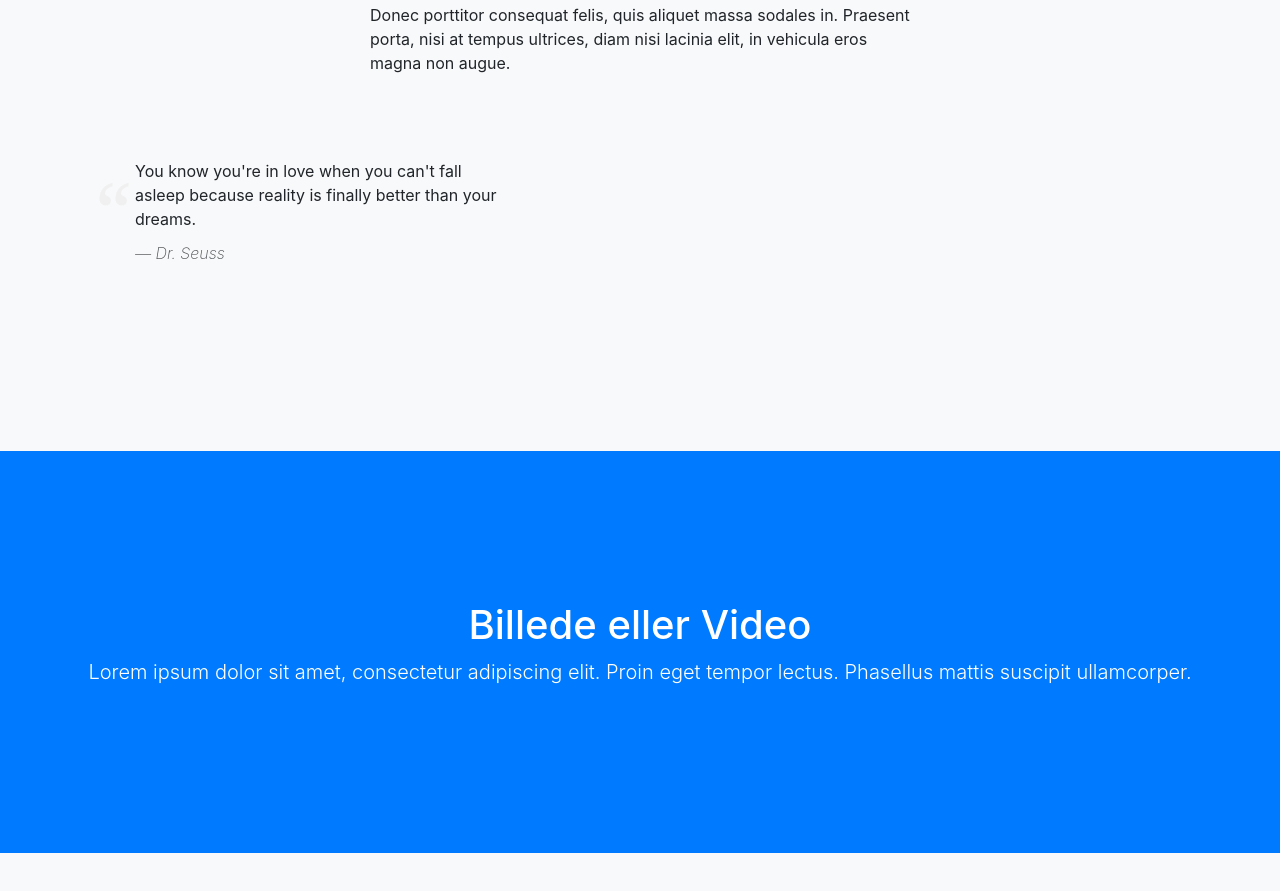
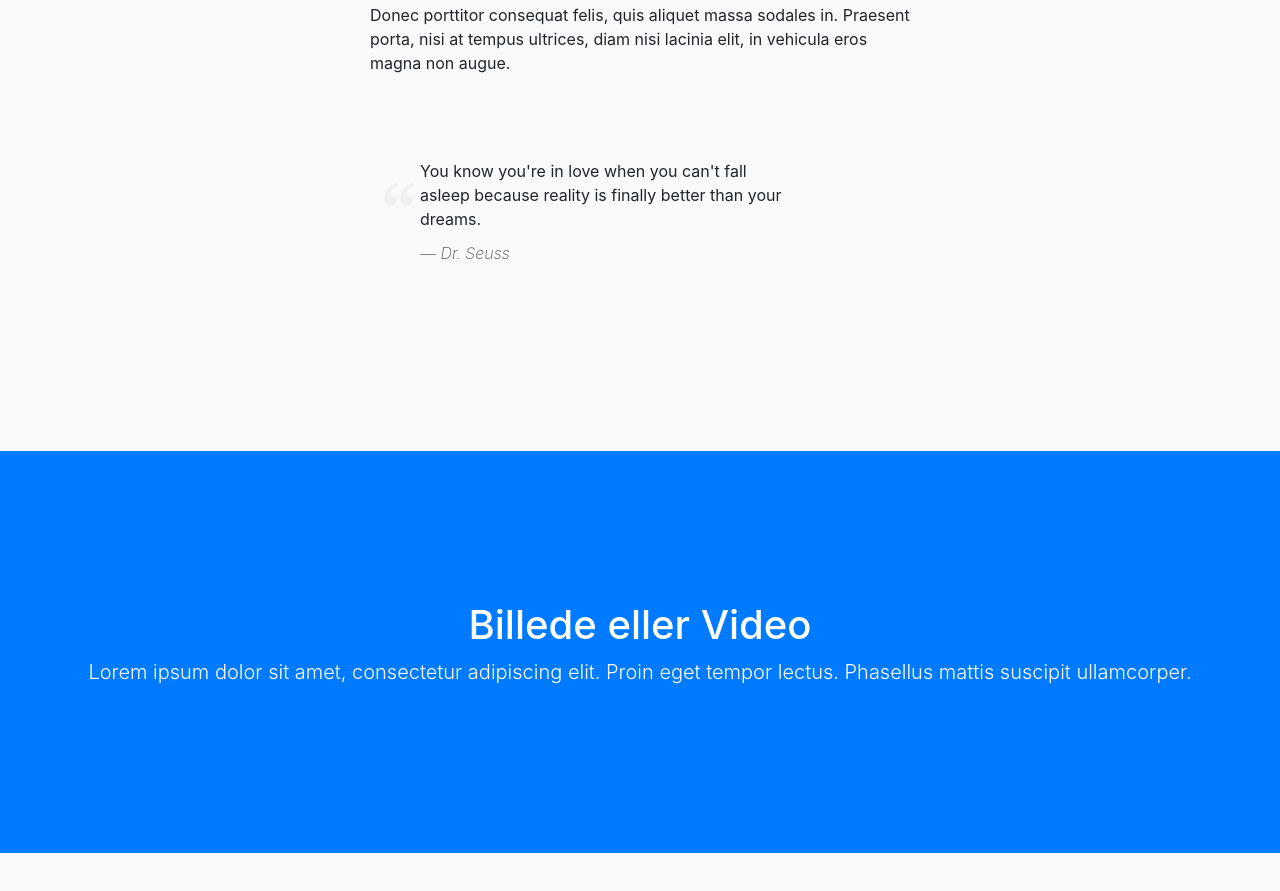
Before and after one commit to kenn5435/webdok, a website with bundled scripts: page index.html in a window 1280 px wide. Shown: the part 2086-2977 px from the top of the page. Built offline with nearby package versions, Linux system fonts and the light colour scheme.

Commit message:
ændringer

```diff
--- a/index.html
+++ b/index.html
@@ -71,7 +71,7 @@
             </div>
 
             <div class="row">
-                <div class="col-xl-6 col-lg-6 col-md-12  col-12">
+                <div class="col-xl-6 col-lg-6 col-md-12 col-12 mx-auto">
                     <blockquote class="quote-card">
                         <p>
                             You know you're in love when you can't fall asleep because reality is finally better than your dreams.
```
